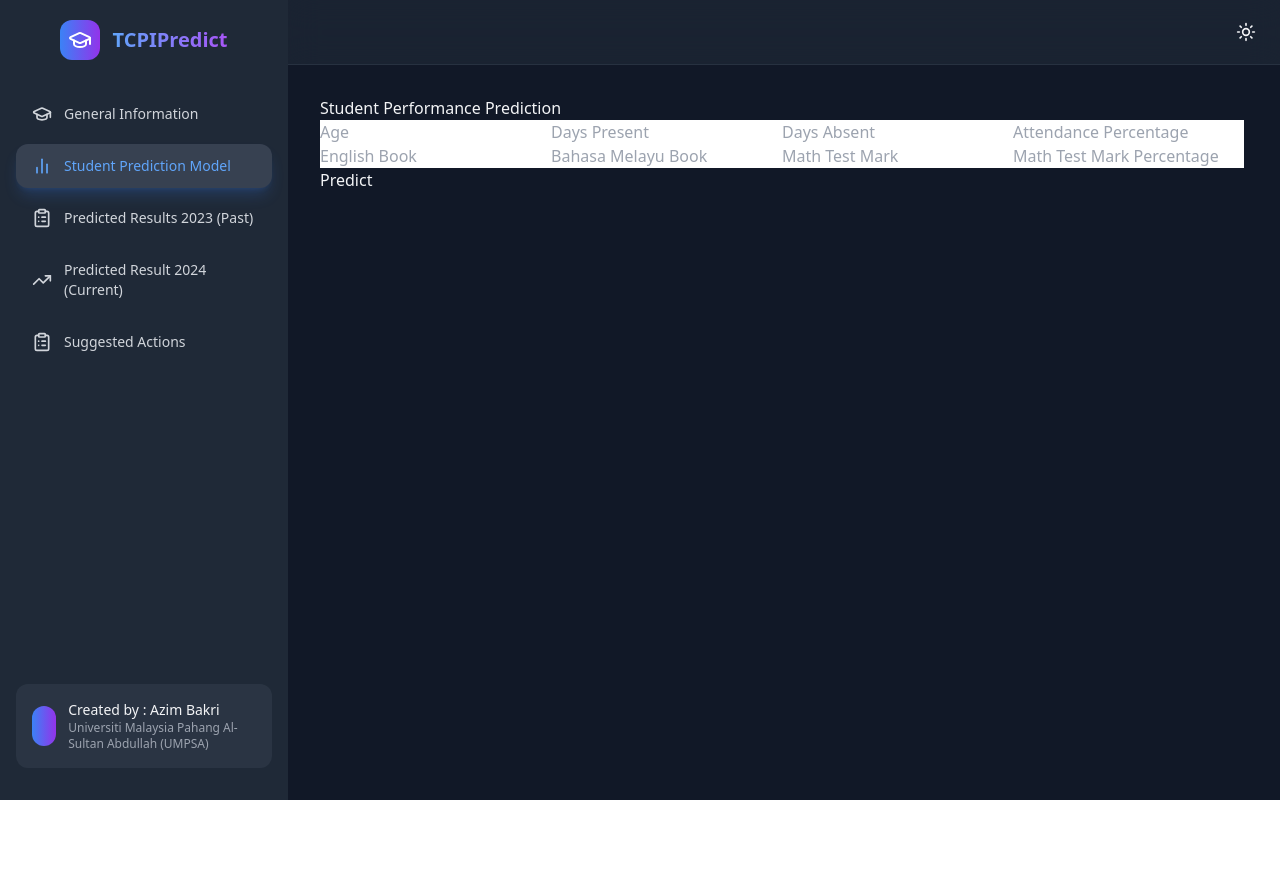
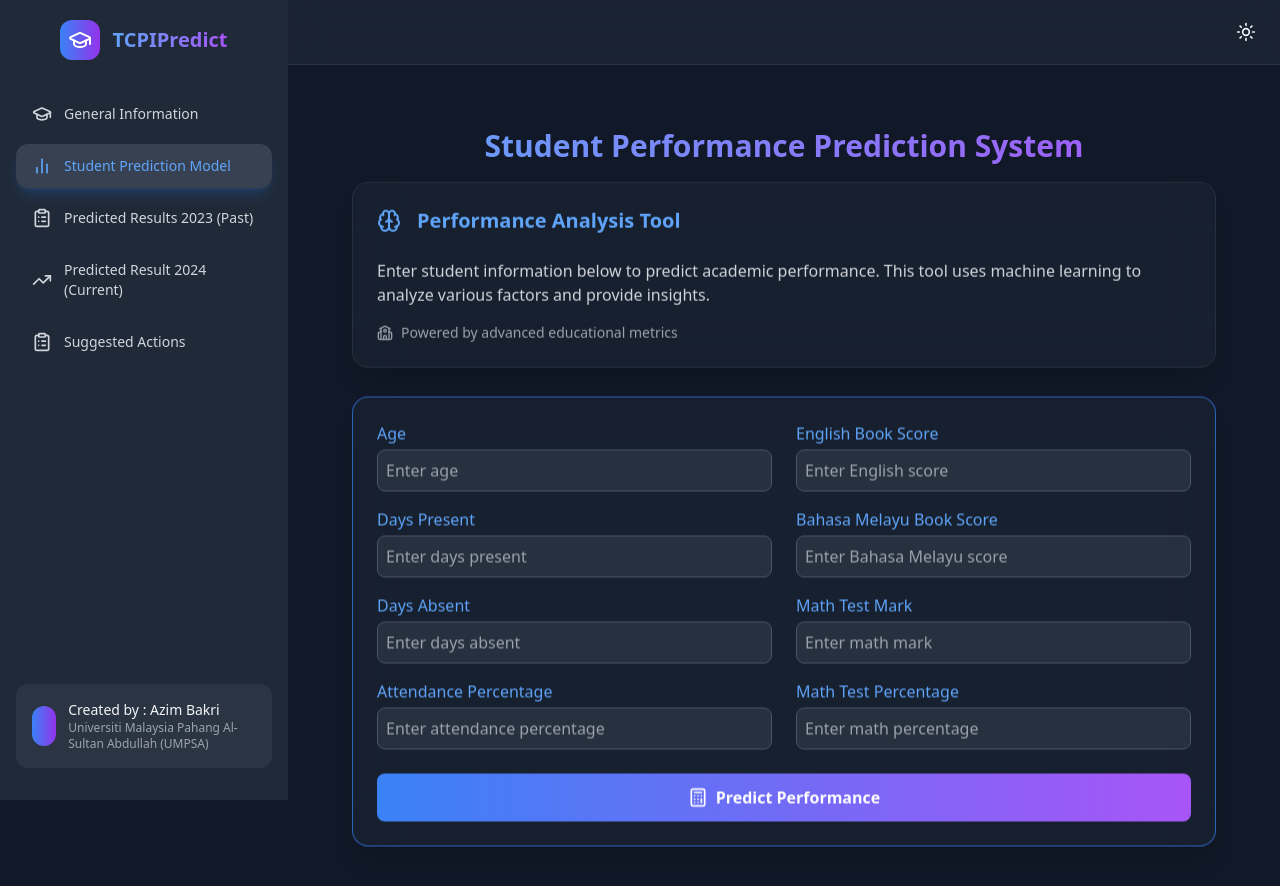
Before and after one commit to aziym/students-prediction-frontend, a React (Vite) app: page /prediction in a window 1280 px wide. Shown: the top 886 px of the page. Before the commit the page ends 800 px from the top, so only its background shows below. Built offline with nearby package versions, Linux system fonts and the light colour scheme.

Commit message:
Update model form

```diff
--- a/src/components/PredictionForm.jsx
+++ b/src/components/PredictionForm.jsx
@@ -1,4 +1,19 @@
 import { useState } from 'react';
+import { ChartBar, Loader2, BookOpen, Brain, School, Calculator } from 'lucide-react';
+
+// Floating Card Component
+const FloatingCard = ({ children, delay = "0s" }) => {
+  return (
+    <div
+      style={{
+        animation: `float 8s ease-in-out infinite`,
+        animationDelay: delay
+      }}
+    >
+      {children}
+    </div>
+  );
+};
 
 const PredictionForm = () => {
   const [formData, setFormData] = useState({
@@ -17,7 +32,7 @@ const PredictionForm = () => {
   const [isLoading, setIsLoading] = useState(false);
 
   const handleChange = (e) => {
- setFormData({ ...formData, [e.target.name]: e.target.value });
+    setFormData({ ...formData, [e.target.name]: e.target.value });
   };
 
   const handleSubmit = async (e) => {
@@ -48,23 +63,194 @@ const PredictionForm = () => {
     }
   };
 
+  // Keyframes for floating animation
+  const floatingKeyframes = `
+    @keyframes float {
+      0% {
+        transform: translateY(0px);
+      }
+      50% {
+        transform: translateY(-20px);
+      }
+      100% {
+        transform: translateY(0px);
+      }
+    }
+  `;
+
   return (
-    <div>
-      <h2>Student Performance Prediction</h2>
-      <form onSubmit={handleSubmit}>
-        <input type="number" name="age" placeholder="Age" onChange={handleChange} required />
-        <input type="number" name="daysPresence" placeholder="Days Present" onChange={handleChange} required />
-        <input type="number" name="daysAbsence" placeholder="Days Absent" onChange={handleChange} required />
-        <input type="number" name="attendancePercentage" placeholder="Attendance Percentage" onChange={handleChange} required />
-        <input type="number" name="englishBook" placeholder="English Book" onChange={handleChange} required />
-        <input type="number" name="bahasaMelayuBook" placeholder="Bahasa Melayu Book" onChange={handleChange} required />
-        <input type="number" name="mathTestMark" placeholder="Math Test Mark" onChange={handleChange} required />
-        <input type="number" name="mathTestMarkPercentage" placeholder="Math Test Mark Percentage" onChange={handleChange} required />
-        <button type="submit" disabled={isLoading}>Predict</button>
-      </form>
-      {isLoading && <p>Loading...</p>}
-      {prediction && <p>Prediction: {prediction}</p>}
-      {error && <p>Error: {error}</p>}
+    <div className="min-h-screen bg-gray-900 p-8">
+      <style>{floatingKeyframes}</style>
+
+      <div className="max-w-6xl mx-auto">
+        <h2 className="text-3xl font-bold mb-8 bg-gradient-to-r from-blue-400 to-purple-500 bg-clip-text text-transparent text-center">
+          Student Performance Prediction System
+        </h2>
+
+        <FloatingCard delay="0s">
+          <div className="bg-gray-800/50 backdrop-blur-xl shadow-xl rounded-2xl p-6 border border-gray-700/50 mb-8">
+            <div className="flex items-center space-x-4 mb-6">
+              <Brain className="w-6 h-6 text-blue-400" />
+              <h3 className="text-xl font-semibold text-blue-400">Performance Analysis Tool</h3>
+            </div>
+            <p className="text-gray-300 mb-4">
+              Enter student information below to predict academic performance. This tool uses machine learning to analyze various factors and provide insights.
+            </p>
+            <div className="flex items-center space-x-2 text-sm text-gray-400">
+              <School className="w-4 h-4" />
+              <span>Powered by advanced educational metrics</span>
+            </div>
+          </div>
+        </FloatingCard>
+
+        <FloatingCard delay="0.5s">
+          <div className="bg-gray-800/50 backdrop-blur-xl shadow-xl rounded-2xl p-6 border border-blue-500/70">
+            <form onSubmit={handleSubmit} className="space-y-6">
+              <div className="grid grid-cols-1 md:grid-cols-2 gap-6">
+                {/* Student Details Section */}
+                <div className="space-y-4">
+                  <label className="block">
+                    <span className="text-blue-400 mb-1 block">Age</span>
+                    <input
+                      type="number"
+                      name="age"
+                      onChange={handleChange}
+                      required
+                      className="w-full bg-gray-700/50 border border-gray-600 rounded-lg p-2 text-gray-200 focus:outline-none focus:border-blue-400 transition-colors"
+                      placeholder="Enter age"
+                    />
+                  </label>
+
+                  <label className="block">
+                    <span className="text-blue-400 mb-1 block">Days Present</span>
+                    <input
+                      type="number"
+                      name="daysPresence"
+                      onChange={handleChange}
+                      required
+                      className="w-full bg-gray-700/50 border border-gray-600 rounded-lg p-2 text-gray-200 focus:outline-none focus:border-blue-400 transition-colors"
+                      placeholder="Enter days present"
+                    />
+                  </label>
+
+                  <label className="block">
+                    <span className="text-blue-400 mb-1 block">Days Absent</span>
+                    <input
+                      type="number"
+                      name="daysAbsence"
+                      onChange={handleChange}
+                      required
+                      className="w-full bg-gray-700/50 border border-gray-600 rounded-lg p-2 text-gray-200 focus:outline-none focus:border-blue-400 transition-colors"
+                      placeholder="Enter days absent"
+                    />
+                  </label>
+
+                  <label className="block">
+                    <span className="text-blue-400 mb-1 block">Attendance Percentage</span>
+                    <input
+                      type="number"
+                      name="attendancePercentage"
+                      onChange={handleChange}
+                      required
+                      className="w-full bg-gray-700/50 border border-gray-600 rounded-lg p-2 text-gray-200 focus:outline-none focus:border-blue-400 transition-colors"
+                      placeholder="Enter attendance percentage"
+                    />
+                  </label>
+                </div>
+
+                {/* Academic Performance Section */}
+                <div className="space-y-4">
+                  <label className="block">
+                    <span className="text-blue-400 mb-1 block">English Book Score</span>
+                    <input
+                      type="number"
+                      name="englishBook"
+                      onChange={handleChange}
+                      required
+                      className="w-full bg-gray-700/50 border border-gray-600 rounded-lg p-2 text-gray-200 focus:outline-none focus:border-blue-400 transition-colors"
+                      placeholder="Enter English score"
+                    />
+                  </label>
+
+                  <label className="block">
+                    <span className="text-blue-400 mb-1 block">Bahasa Melayu Book Score</span>
+                    <input
+                      type="number"
+                      name="bahasaMelayuBook"
+                      onChange={handleChange}
+                      required
+                      className="w-full bg-gray-700/50 border border-gray-600 rounded-lg p-2 text-gray-200 focus:outline-none focus:border-blue-400 transition-colors"
+                      placeholder="Enter Bahasa Melayu score"
+                    />
+                  </label>
+
+                  <label className="block">
+                    <span className="text-blue-400 mb-1 block">Math Test Mark</span>
+                    <input
+                      type="number"
+                      name="mathTestMark"
+                      onChange={handleChange}
+                      required
+                      className="w-full bg-gray-700/50 border border-gray-600 rounded-lg p-2 text-gray-200 focus:outline-none focus:border-blue-400 transition-colors"
+                      placeholder="Enter math mark"
+                    />
+                  </label>
+
+                  <label className="block">
+                    <span className="text-blue-400 mb-1 block">Math Test Percentage</span>
+                    <input
+                      type="number"
+                      name="mathTestMarkPercentage"
+                      onChange={handleChange}
+                      required
+                      className="w-full bg-gray-700/50 border border-gray-600 rounded-lg p-2 text-gray-200 focus:outline-none focus:border-blue-400 transition-colors"
+                      placeholder="Enter math percentage"
+                    />
+                  </label>
+                </div>
+              </div>
+
+              <button
+                type="submit"
+                disabled={isLoading}
+                className="w-full bg-gradient-to-r from-blue-500 to-purple-500 text-white rounded-lg p-3 font-semibold hover:opacity-90 transition-opacity disabled:opacity-50 flex items-center justify-center space-x-2"
+              >
+                {isLoading ? (
+                  <>
+                    <Loader2 className="w-5 h-5 animate-spin" />
+                    <span>Processing...</span>
+                  </>
+                ) : (
+                  <>
+                    <Calculator className="w-5 h-5" />
+                    <span>Predict Performance</span>
+                  </>
+                )}
+              </button>
+            </form>
+
+            {prediction && (
+              <div className="mt-6 bg-green-400/10 border border-green-400/20 rounded-lg p-4">
+                <div className="flex items-center space-x-2 text-green-400">
+                  <ChartBar className="w-5 h-5" />
+                  <span className="font-semibold">Prediction Result</span>
+                </div>
+                <p className="text-gray-300 mt-2">{prediction}</p>
+              </div>
+            )}
+
+            {error && (
+              <div className="mt-6 bg-red-400/10 border border-red-400/20 rounded-lg p-4">
+                <div className="flex items-center space-x-2 text-red-400">
+                  <AlertTriangle className="w-5 h-5" />
+                  <span className="font-semibold">Error</span>
+                </div>
+                <p className="text-gray-300 mt-2">{error}</p>
+              </div>
+            )}
+          </div>
+        </FloatingCard>
+      </div>
     </div>
   );
 };
```
